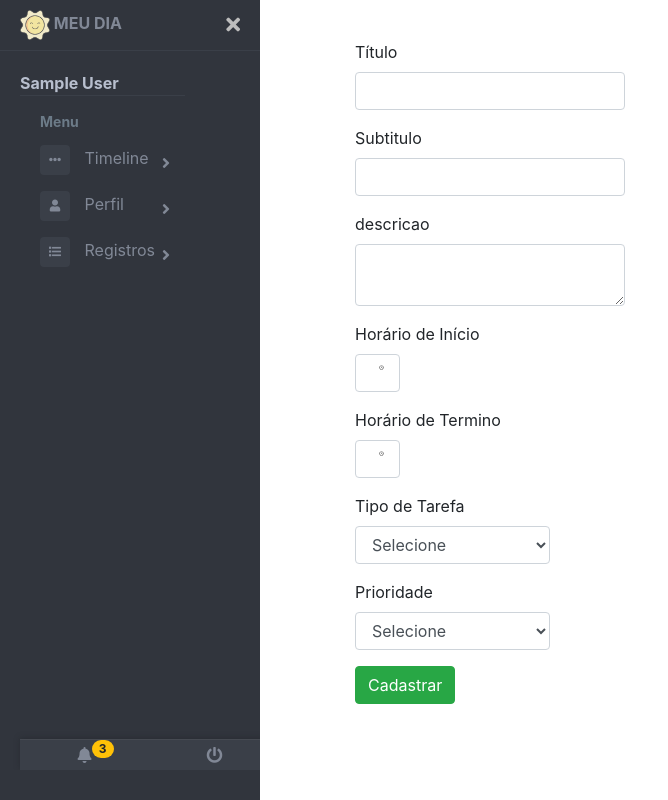
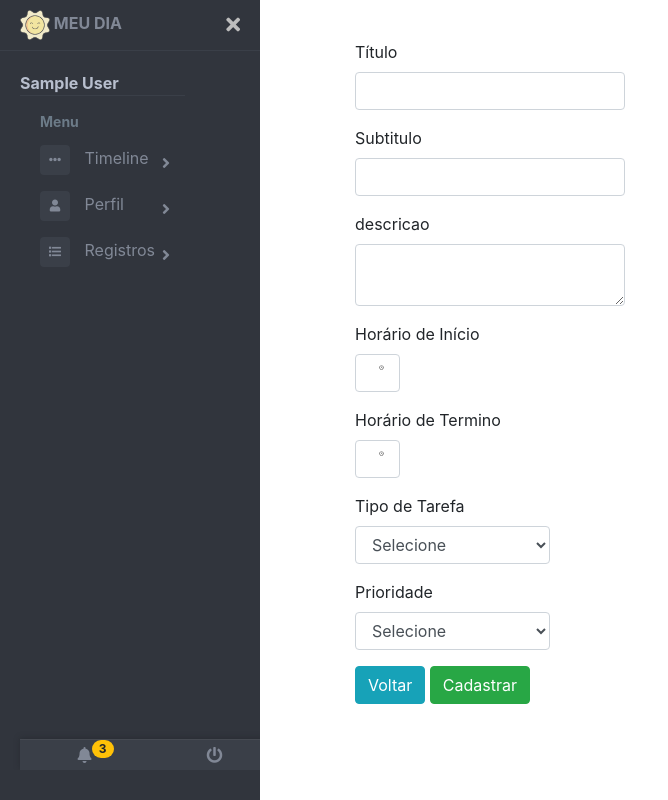
Before and after one commit to zuamirgoliveira/MeuDia, a PHP site: page /web/registrarTarefa.php in a window 1280 px wide. Shown: the whole page, without its empty margins (0-668 px from the left). Run offline with PHP 8.4, Linux system fonts and the light colour scheme; the visitor is signed in with stand-in values (Sample User, id 1); data that the repository does not hold is empty; some libraries are stand-ins or nearby versions.

Commit message:
feat[US049] Inclue botao voltar cadastrar tarefa e tipo tarefa

```diff
--- a/php/validaCadastrarTarefa.php
+++ b/php/validaCadastrarTarefa.php
@@ -65,6 +65,7 @@ echo"<form class='form-horizontal' id='form' action='../php/cadastrarTarefa.php'
 <!-- Registrar -->
 <div class='form-group'>
 	<div class='col-md-4'>
+		<a href='tarefas.php' class='btn btn-info'>Voltar</a>
 		<button id='singlebutton' name='singlebutton' class='btn btn-success'>Cadastrar</button>
 	</div>
 </div>
--- a/php/validaCadastrarTipoTarefa.php
+++ b/php/validaCadastrarTipoTarefa.php
@@ -24,6 +24,7 @@ echo"<form class='form-horizontal' action='../php/cadastrarTipoTarefa.php' metho
 <!-- Registrar -->
 <div class='form-group'>
 	<div class='col-md-4'>
+		<a href='tipoTarefas.php' class='btn btn-info'>Voltar</a>
 		<button id='singlebutton' name='singlebutton' class='btn btn-success'>Cadastrar</button>
 	</div>
 </div>
```
